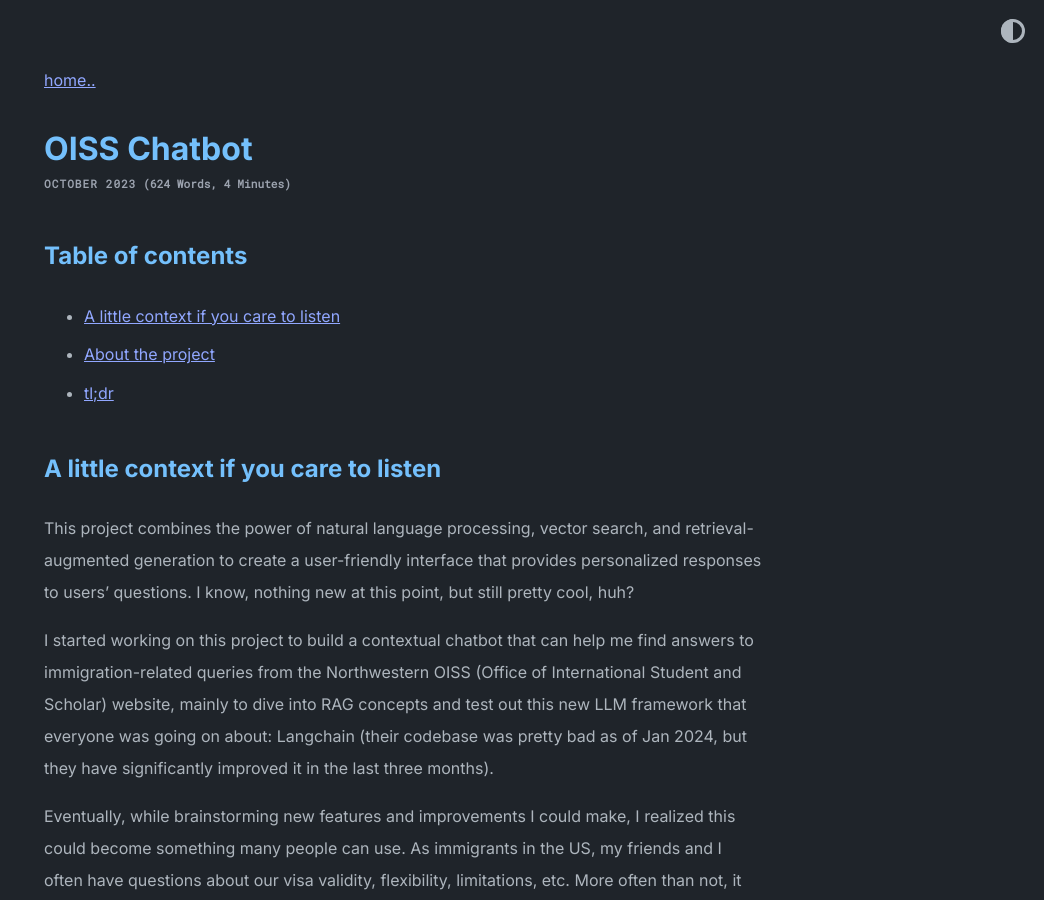
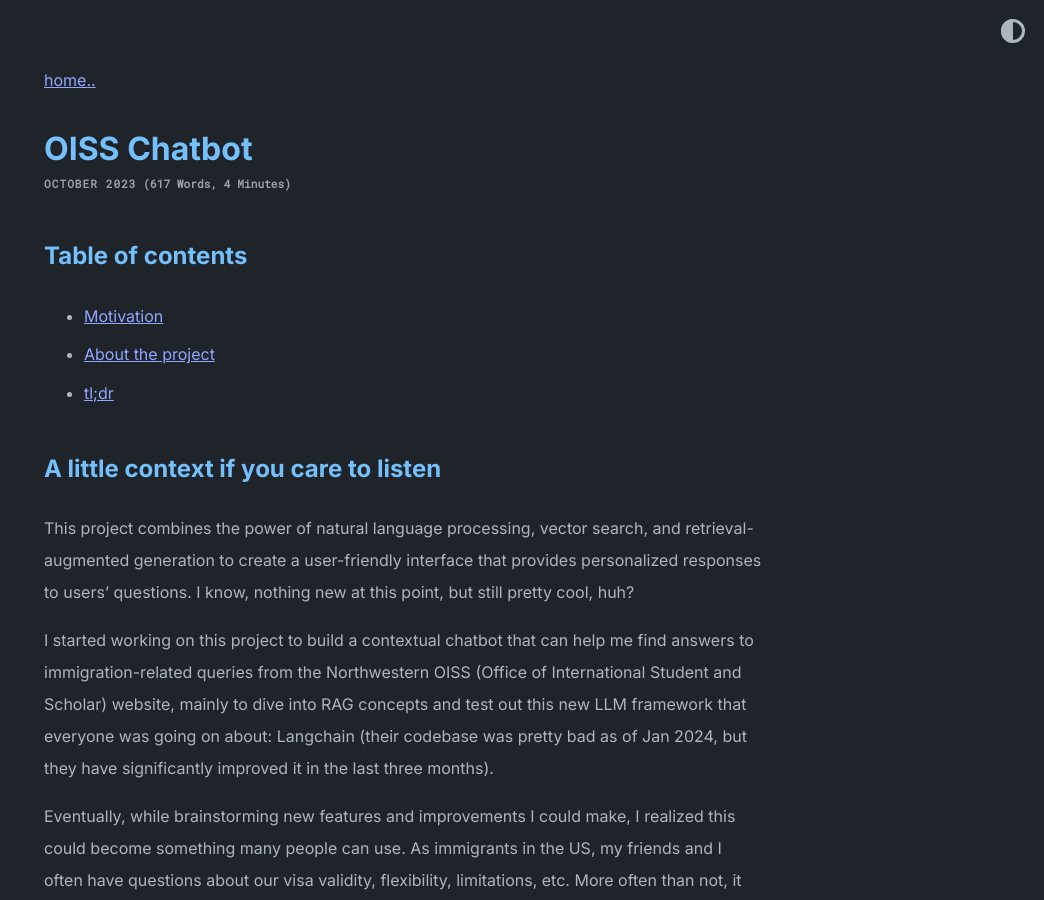
Before and after one commit to M4sum/m4sum.github.io, a Jekyll site: the page built from _posts/2023-10-06-oiss-chatbot.md, in a window 1280 px wide and 900 px high. Shown: the whole window, without its empty margins (236-1280 px from the left). Built offline with Jekyll 4.4.1, drawn with Linux system fonts in a browser that asks for light colours.

Commit message:
Update 2023-10-06-oiss-chatbot.md

```diff
--- a/_posts/2023-10-06-oiss-chatbot.md
+++ b/_posts/2023-10-06-oiss-chatbot.md
@@ -4,7 +4,7 @@ title: "OISS Chatbot"
 ---
 
 ## Table of contents
-- [A little context if you care to listen](#a-little-context-if-you-care-to-listen)
+- [Motivation](#a-little-context-if-you-care-to-listen)
 - [About the project](#about-the-project)
 - [tl;dr](#tldr)
 
```
